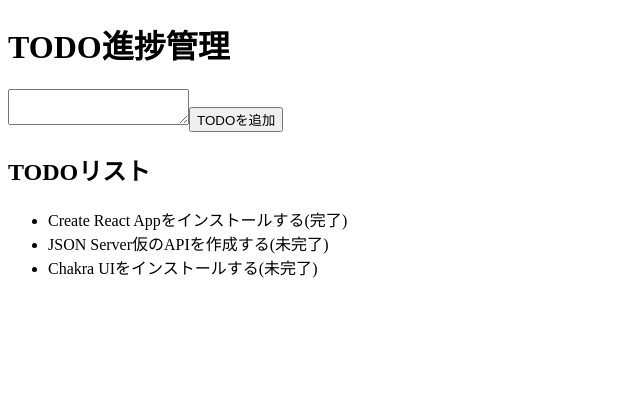
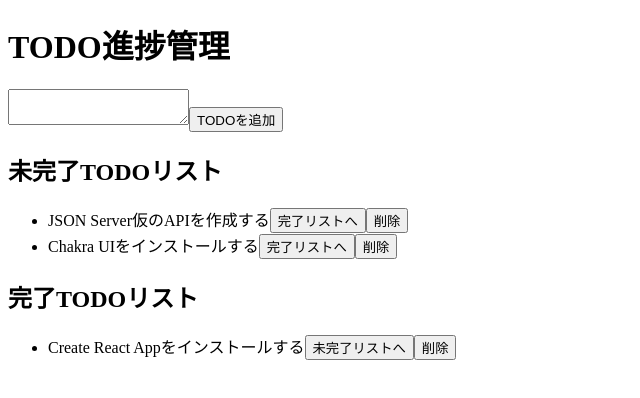
Before and after one commit to cannnny/todoapp, a React (Create React App) app: page / in a window 1280 px wide. Shown: the top 398 px of the page, without its empty margins (0-640 px from the left). Built offline with nearby package versions, Linux system fonts and the light colour scheme; data requests are answered from the project's data file.

Commit message:
TODOの状態別にリストを分けて表示する

```diff
--- a/src/components/App.js
+++ b/src/components/App.js
@@ -28,13 +28,50 @@
 
   console.log("TODOリスト:", todoList);
 
+  // filterで「TODOの状態が未完了」の要素を持つ新しい配列を作成
+  const inCompletedList = todoList.filter((todo) => {
+    return !todo.done;
+  });
+
+  console.log("未完了TODOリスト:", inCompletedList);
+
+  // filterで「TODOの状態が完了」の要素を持つ新しい配列を作成
+  const completedList = todoList.filter((todo) => {
+    return todo.done;
+  });
+
+  console.log("完了TODOリスト:", completedList);
+
   return (
     <>
       <h1>TODO進捗管理</h1>
       <textarea />
       <button>TODOを追加</button>
-
-      <h2>TODOリスト</h2>
+      <h2>未完了TODOリスト</h2>
+      <ul>
+        {inCompletedList.map((todo) => {
+          return (
+            <li key={todo.id}>
+              {todo.content}
+              <button>{todo.done ? "未完了リストへ" : "完了リストへ"}</button>
+              <button>削除</button>
+            </li>
+          );
+        })}
+      </ul>
+      <h2>完了TODOリスト</h2>
+      <ul>
+        {completedList.map((todo) => {
+          return (
+            <li key={todo.id}>
+              {todo.content}
+              <button>{todo.done ? "未完了リストへ" : "完了リストへ"}</button>
+              <button>削除</button>
+            </li>
+          );
+        })}
+      </ul>
+      {/* <h2>TODOリスト</h2>
       <ul>
         {todoList.map((todo) => {
           return (
@@ -43,7 +80,7 @@
             </li>
           );
         })}
-      </ul>
+      </ul> */}
     </>
   );
 }
```
